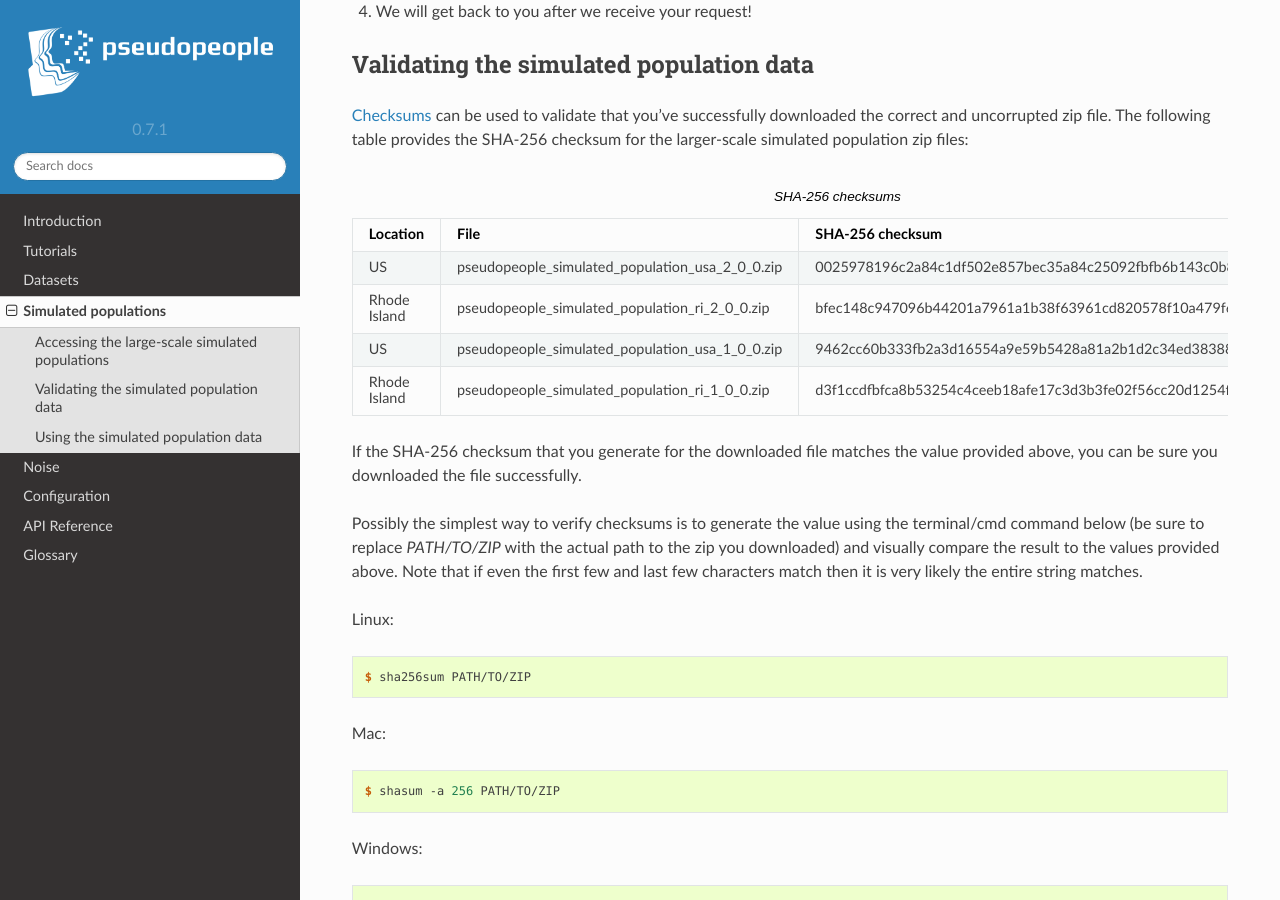
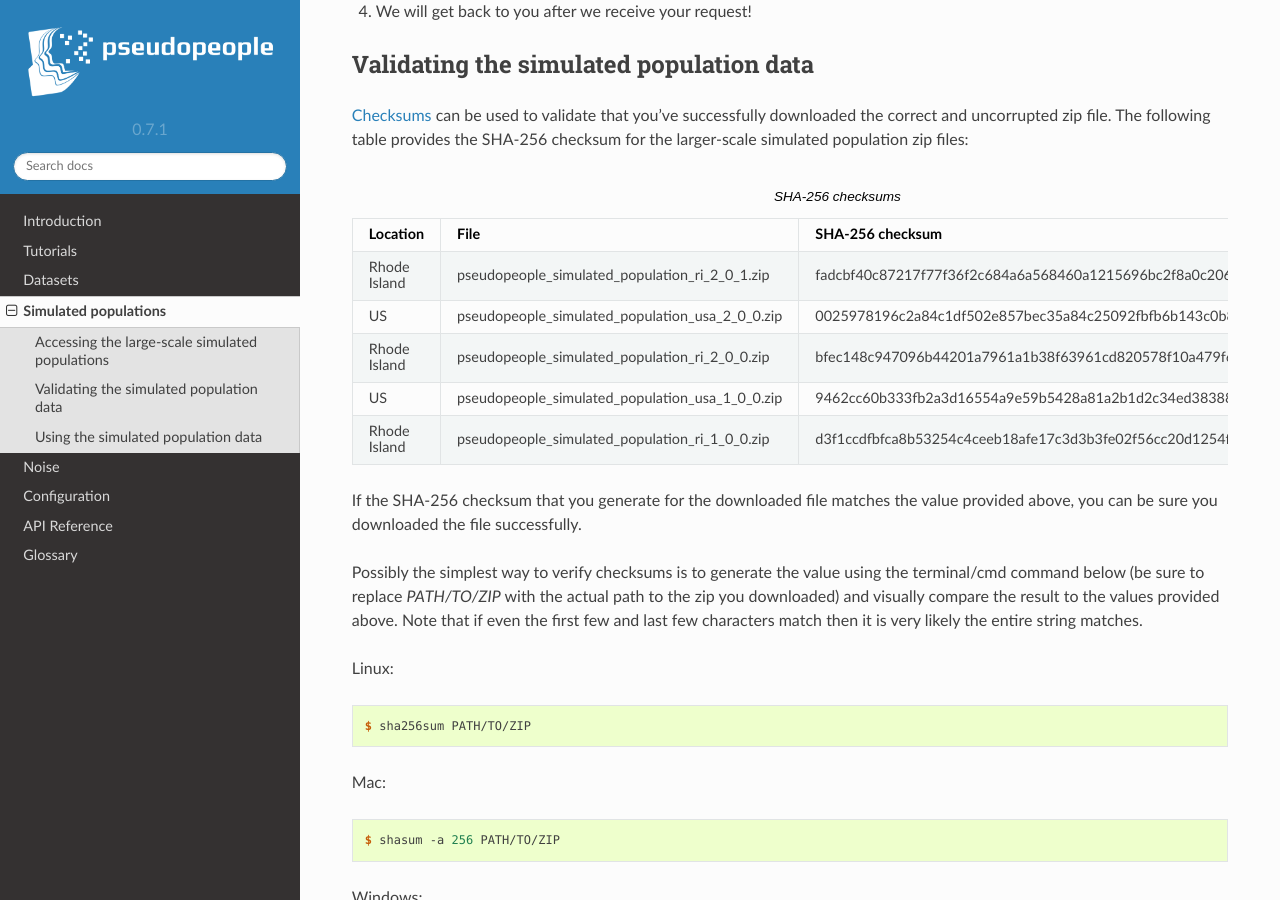
Before and after one commit to ihmeuw/pseudopeople, a Sphinx documentation site: the page built from docs/source/simulated_populations/index.rst, in a window 1280 px wide and 900 px high, scrolled down 912 px. Built offline with Sphinx 7.4.7 and the Read the Docs theme 2.0.0, drawn with Linux system fonts in a browser that asks for light colours.

Commit message:
Add checksum (#312)
<img width="56" alt="ri_checksum_v2_0_1" src="https://github.com/ihmeuw/pseudopeople/assets/37345113/6a981d3e-8b68-4d18-8047-6364f435c353">
Mic-4556/v2.0.1_checksums

Checksums for new Rhode Island data
- *Category*: Data/Documentation
- *JIRA issue*: [MIC-4556](https://jira.ihme.washington.edu/browse/MIC-4556)

-Adds new checksums

Testing
All tests pass

```diff
--- a/docs/source/simulated_populations/index.rst
+++ b/docs/source/simulated_populations/index.rst
@@ -65,6 +65,9 @@ The following table provides the SHA-256 checksum for the larger-scale simulated
   * - Location
     - File
     - SHA-256 checksum
+  * - Rhode Island
+    - pseudopeople_simulated_population_ri_2_0_1.zip
+    - fadcbf40c87217f77f36f2c684a6a568460a1215696bc2f8a0c2069a00cdc78c
   * - US
     - pseudopeople_simulated_population_usa_2_0_0.zip
     - 0025978196c2a84c1df502e857bec35a84c25092fbfb6b143c0b8ff30dea5eed
```
